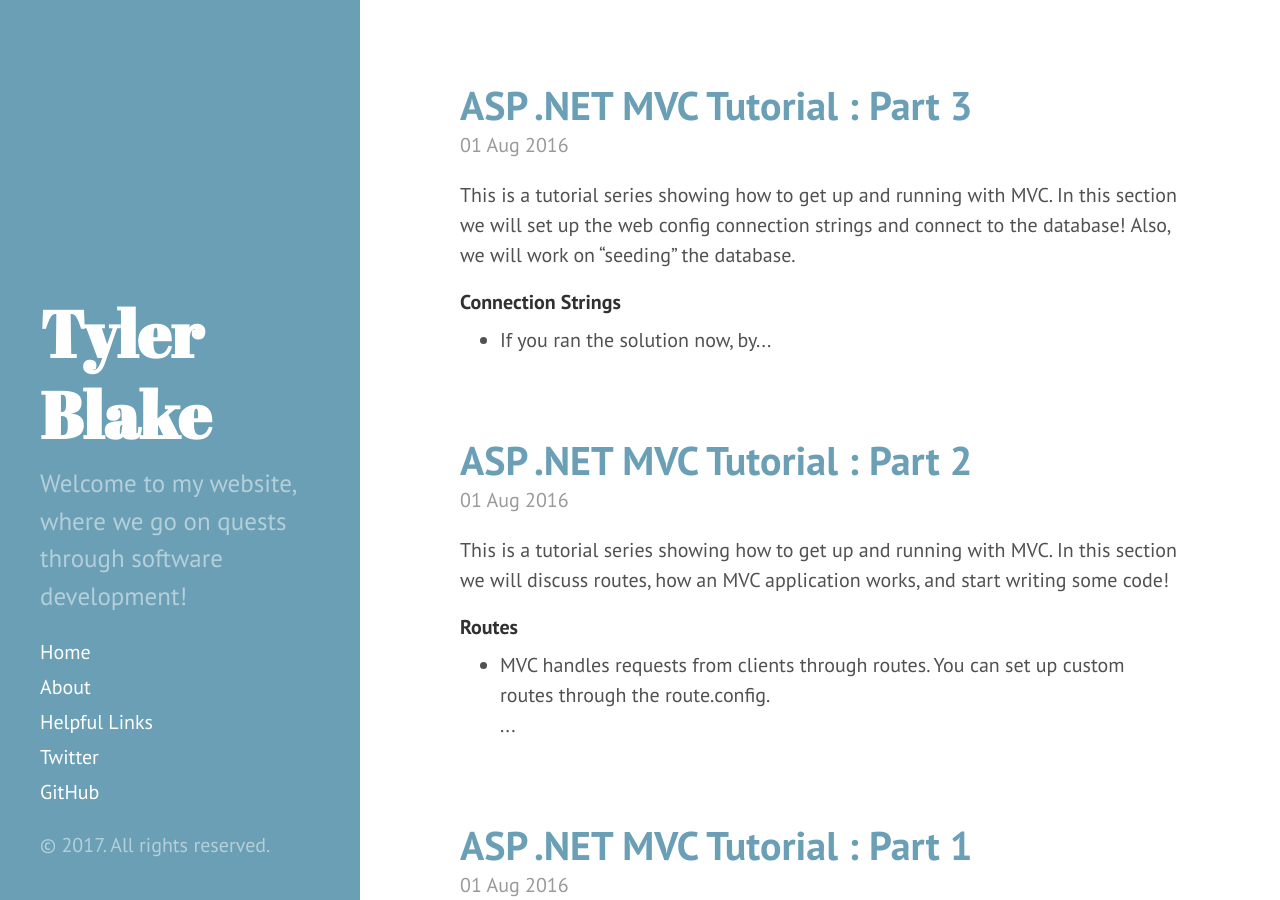
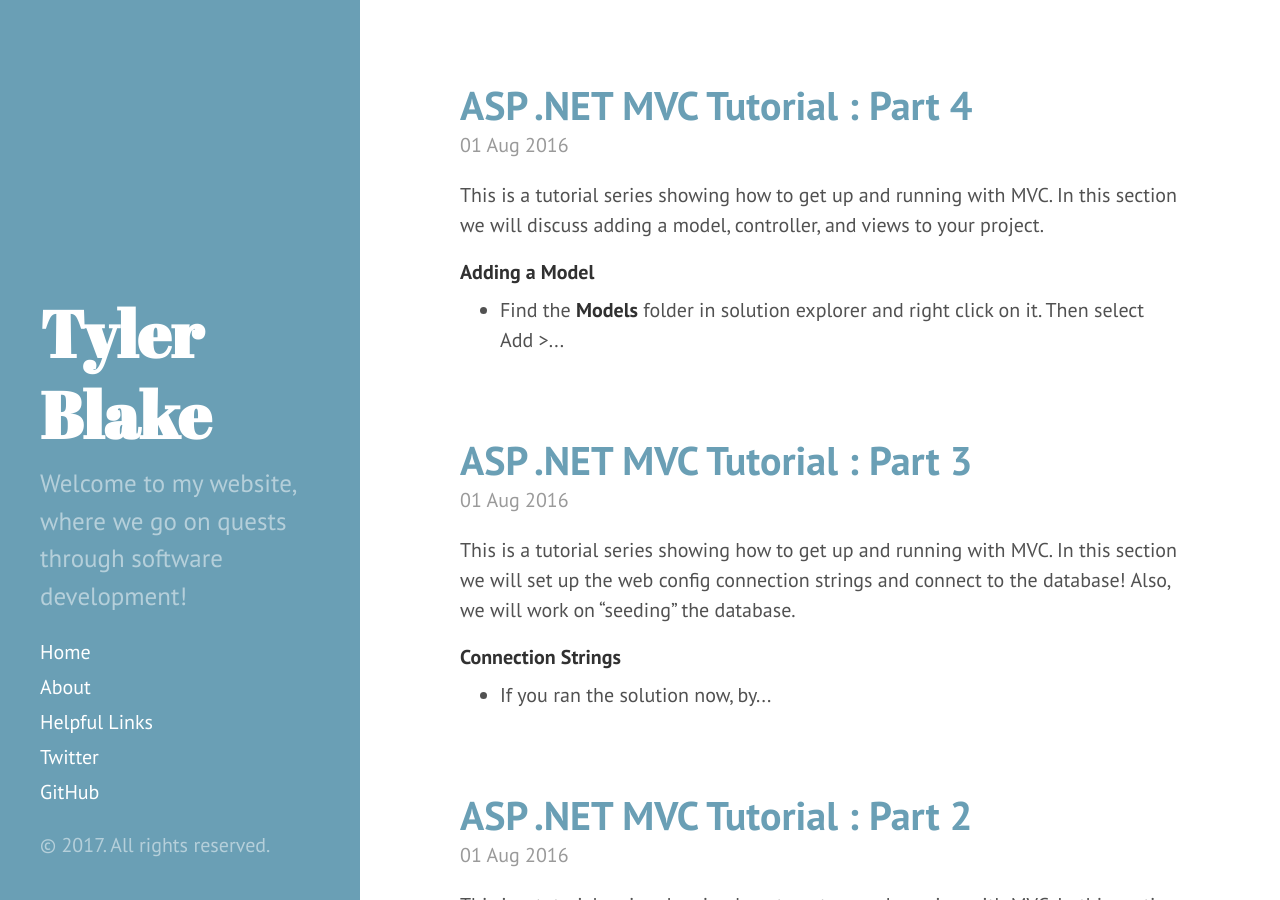
Before and after one commit to tylerablake/website, a Jekyll site: the page built from index.html, in a window 1280 px wide and 900 px high. Built offline with Jekyll 4.4.1, drawn with Linux system fonts in a browser that asks for light colours; the list of posts is cut into pages by our own code; part of the change alters nothing that is shown.

Commit message:
added section 4 of mvc tutorial, fixed typo in section 3

```diff
--- a/_posts/2016-08-01-mvc-tutorial-part3.md
+++ b/_posts/2016-08-01-mvc-tutorial-part3.md
@@ -53,7 +53,7 @@ This is a tutorial series showing how to get up and running with MVC. In this se
 
 * So let's run the application and register a user
 
-**Note**: you may notice that once you enter credentials the application takes longer than normal to load. This is because the proejct is creating and seeding your database for you.
+**Note**: you may notice that once you enter credentials the application takes longer than normal to load. This is because the project is creating and seeding your database for you.
 
 * Now once your application loads you can go back to SSMS and refresh the object explorer window and you will now see your database, but it will be empty because we haven't configured any seeding of our database. So let's do this now!
 
--- /dev/null
+++ b/_posts/2016-08-01-mvc-tutorial-part4.md
@@ -0,0 +1,49 @@
+---
+layout: post
+title: ASP .NET MVC Tutorial &#58 Part 4
+---
+
+This is a tutorial series showing how to get up and running with MVC. In this section we will discuss adding a model, controller, and views to your project.
+
+#### Adding a Model
+* Find the **Models** folder in solution explorer and right click on it. Then select Add > Class.
+* Give it a meaningful name, in this instance, let's say we need to fulfill a business requirement to manage Employees. We should name this class **Employee**.
+
+* Then we want to add a couple of properties to that class. Let's add a couple public properties: Id, FirstName, and LastName.
+**Note** Id should be an it, so that line should look like this "public int Id {get;set;}"
+**Note** FirstName and LastName should be strings, so they should look like this "public string FirstName {get;set;}"
+
+* Now that we have started the creation of a new table in the database, we must inform EntityFramework about it. We'll look at that next.
+
+* Find the IdentityModels.cs file inside of the **Models** folder. And scroll down to where the DbSet declarations for the other models are and add a new one for our **Employee** model.
+**Note** Refer back to the screen shot under **DbContext and Mapping** section of Part 2 of the mvc tutorial if you need help finding this.
+
+* Add a DbSet for our new **Employee** class.
+
+* Now that we have told EntityFramework about the new table we want it to create, we have to tell it to execute those changes.
+
+* Open PackageManagerConsole and run **Update-Database**.
+
+* This step is required because when the app runs it tries to connect to the database and EntityFramework compares the models and properties in the solution to the tables and columns in the database. If they **do not** match, then you will receive a "pending model changes error".
+
+* Running Update-Database does the same comparison but it updates the database tables and columns to match the model classes and properties inside the solution.
+
+* Now we can work on scaffolding out the controller with views. Right click on the **Controllers** folder and click **Add > Controller**.
+
+* Select **MVC 5 Controller with views, using EntityFramework**
+
+* Inside the "Model Class" text box, enter "Employee".
+
+* The "Data Context Class" should be "ApplicationDbContext".
+
+* Make sure the "Generate Views" checkbox is checked.
+
+* Make sure the "Use a layout page" checkbox is checked.
+
+* Enter **EmployeeController** inside of the "Controller Name" text box. Then click "Add".
+
+* When the scaffolding process is finished you will have a new **EmployeeController** file inside of your Controllers folder, as well as a new Employee folder inside of the Views folder.
+
+* Now you should be able to navigate to "localhost:xxxx/Employee" and have CRUD functionality for employees.
+
+#### See you in the next part of this tutorial!
```
